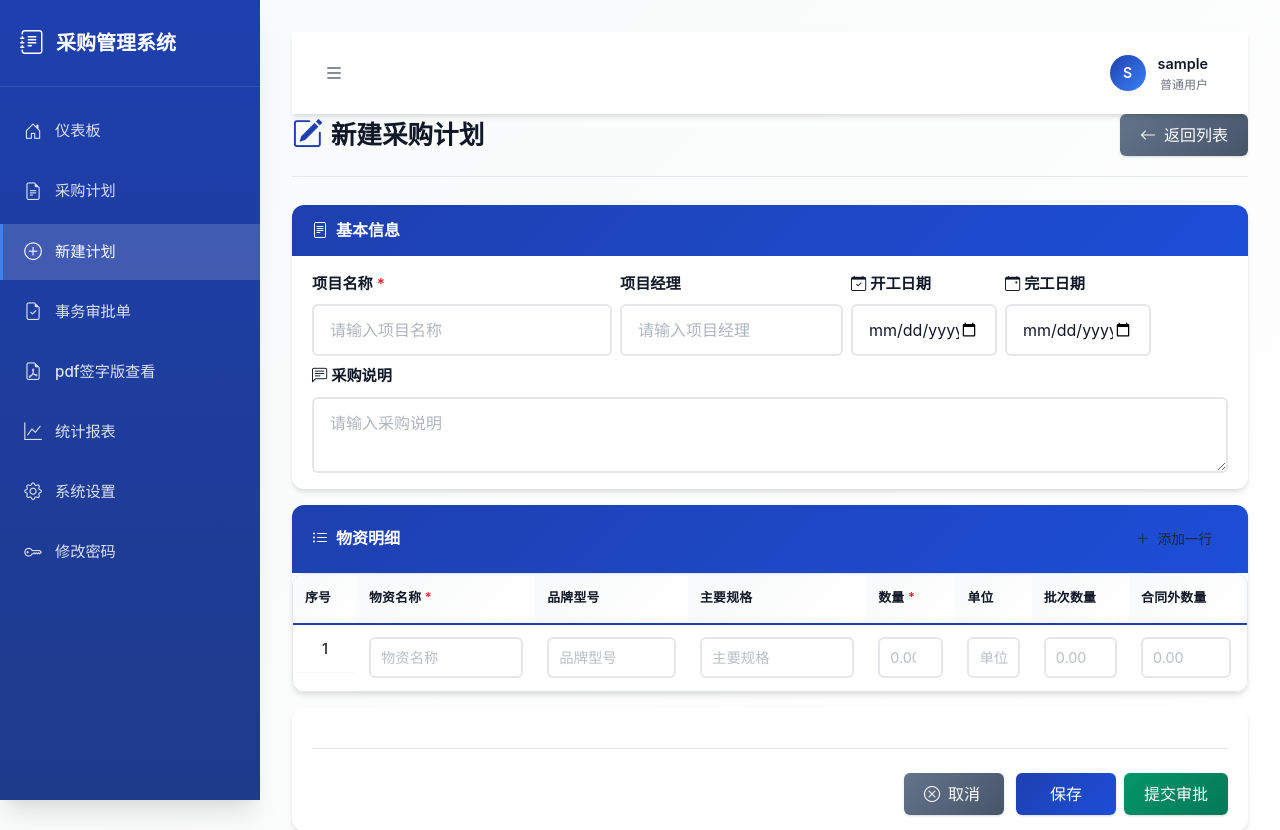
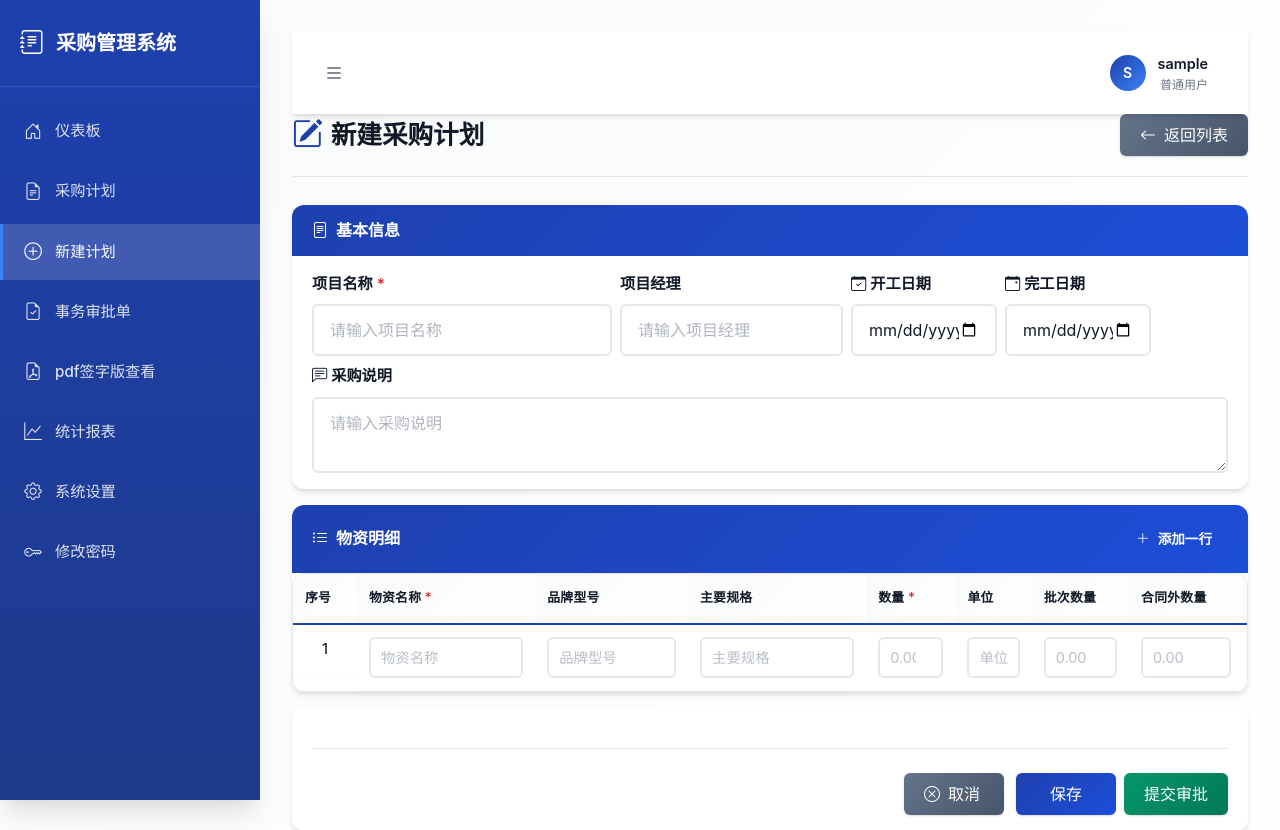
Before and after one commit to qianqianjie-999/procurement_v1.0, a Flask app: page /plan/new in a window 1280 px wide. Shown: the top 830 px of the page. Run offline with Flask 3, Linux system fonts and the light colour scheme; the visitor is signed in with stand-in values (Sample User, id 1); some libraries are stand-ins or nearby versions; some web fonts are replaced.

Commit message:
新建计划页「添加一行」按钮改为白色加粗，蓝底头部下清晰可见
Co-Authored-By: Claude Sonnet 4.6 noreply@anthropic.com

```diff
--- a/app/static/css/plan_form.css
+++ b/app/static/css/plan_form.css
@@ -179,7 +179,8 @@
 /* 添加一行按钮 */
 #addRowBtn {
     transition: all var(--transition-normal) var(--ease-in-out);
-    font-weight: 500;
+    font-weight: 700;
+    color: #fff;
     padding: 0.5rem 1rem;
     border-radius: var(--radius);
     display: inline-flex;
@@ -190,6 +191,8 @@
 #addRowBtn:hover {
     transform: translateY(-2px);
     box-shadow: var(--shadow-sm);
+    background: rgba(255, 255, 255, 0.15);
+    color: #fff;
 }
 
 /* 表单底部操作区 */
```
